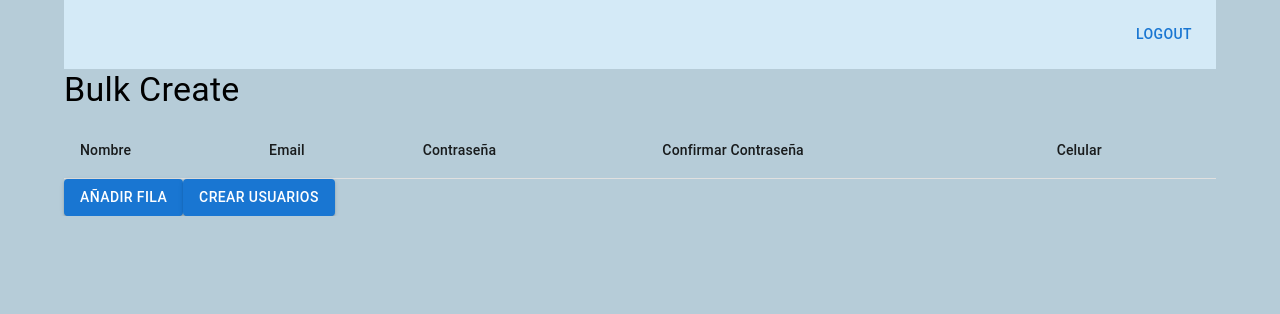
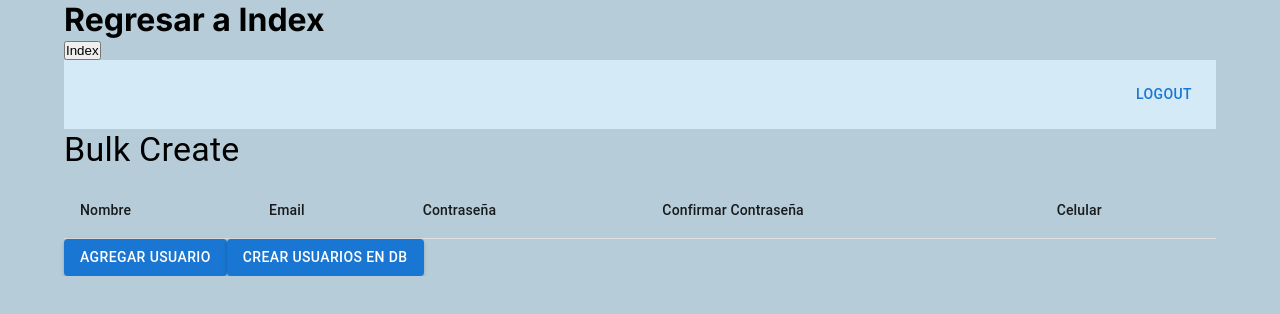
Before and after one commit to arredgroup/nestjs-auth-front, a Next.js app: page /users/bulkCreate in a window 1280 px wide. Shown: the top 314 px of the page. Built offline with nearby package versions, Linux system fonts and the light colour scheme.

Commit message:
Ej2 completado

```diff
--- a/app/users/bulkCreate/page.js
+++ b/app/users/bulkCreate/page.js
@@ -2,11 +2,12 @@
 import React, { useState } from 'react';
 import { Container, TextField, Button, Typography, Alert, AlertTitle } from '@mui/material';
 import { Table, TableBody, TableCell, TableHead, TableRow } from "@mui/material";
-
+import { useRouter } from 'next/navigation';
 import Navbar from '../../../components/Navbar'
 import AuthService from '../../../services/AuthService';
 
 export default function BulkCreate() {
+    const router = useRouter();
     const [users, setUsersData] = useState([]);
     const [successMessage, setSuccessMessage] = useState(null);
     const [errorMessage, setErrorMessage] = useState(null);
@@ -37,6 +38,8 @@ export default function BulkCreate() {
 
     return (
         <Container>
+            <h1>Regresar a Index</h1>
+            <button onClick={() => router.push('/users')}>Index</button>
             <Navbar />
             <Typography variant="h4" gutterBottom>
                 Bulk Create
@@ -118,10 +121,10 @@ export default function BulkCreate() {
                 </TableBody>
             </Table>
             <Button variant="contained" color="primary" onClick={addRow}>
-                Añadir fila
+                Agregar Usuario
             </Button>
             <Button variant="contained" color="primary" onClick={handleSubmit}>
-                Crear Usuarios
+                Crear Usuarios en DB
             </Button>
         </Container>
     );
--- a/app/users/findUsers.js
+++ b/app/users/findUsers.js
@@ -1,12 +1,12 @@
 "use client"
 import React, { useEffect, useState } from 'react';
 import { Container, Table, TableBody, TableCell, TableHead, TableRow } from "@mui/material";
-
+import { useRouter } from 'next/navigation';
 import Navbar from '../../components/Navbar'
 import AuthService from '../../services/AuthService';;
 
 export default function FindUsers() {
-
+    const router = useRouter();
     const [users, setUsers] = useState([]);
     const [nameFilter, setNameFilter] = useState('');
     const [loginBeforeDate, setLoginBeforeDate] = useState('');
@@ -38,6 +38,8 @@ export default function FindUsers() {
 
     return (
         <Container>
+            <h1>Regresar a Index</h1>
+            <button onClick={() => router.push('/users')}>Index</button>
             <Navbar />
             <h1>Find Users</h1>
             <div>
--- a/app/users/page.js
+++ b/app/users/page.js
@@ -49,6 +49,9 @@ export default function Users(){
             <Navbar />
             <h1>Ejercicio 1</h1>
             <button onClick={() => router.push('/users/findUsers')}>Find Users</button>
+
+            <h1>Ejercicio 2</h1>
+            <button onClick={() => router.push('/users/bulkCreate')}>bulk Create</button>
             <h1>Users</h1>
             <Table>
                 <TableHead>
--- a/services/AuthService.js
+++ b/services/AuthService.js
@@ -57,9 +57,14 @@ const findUsers = async (token, queryParams) => {
 }
 
 //Ejercicio 2
-const bulkCreate = async (token, queryParams) => {
+const bulkCreate = async (token, users) => {
     try{
-
+        const response = await axios.post('http://localhost:3001/api/v1/users/bulkCreate', users, {
+            headers: {
+                token
+            }
+        });
+        return (response.data);
     }catch (e) {
         console.error(e);
         return false;
```
